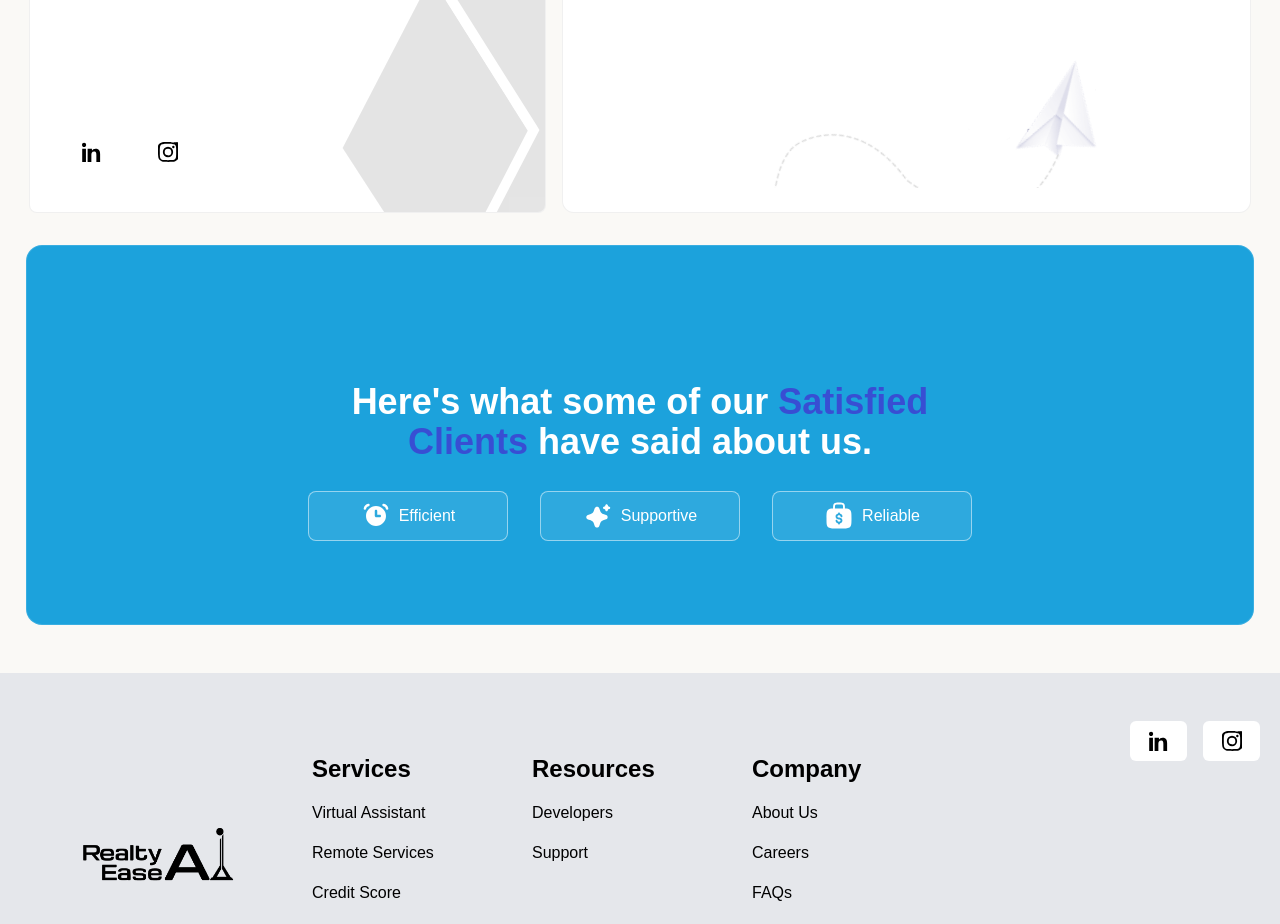
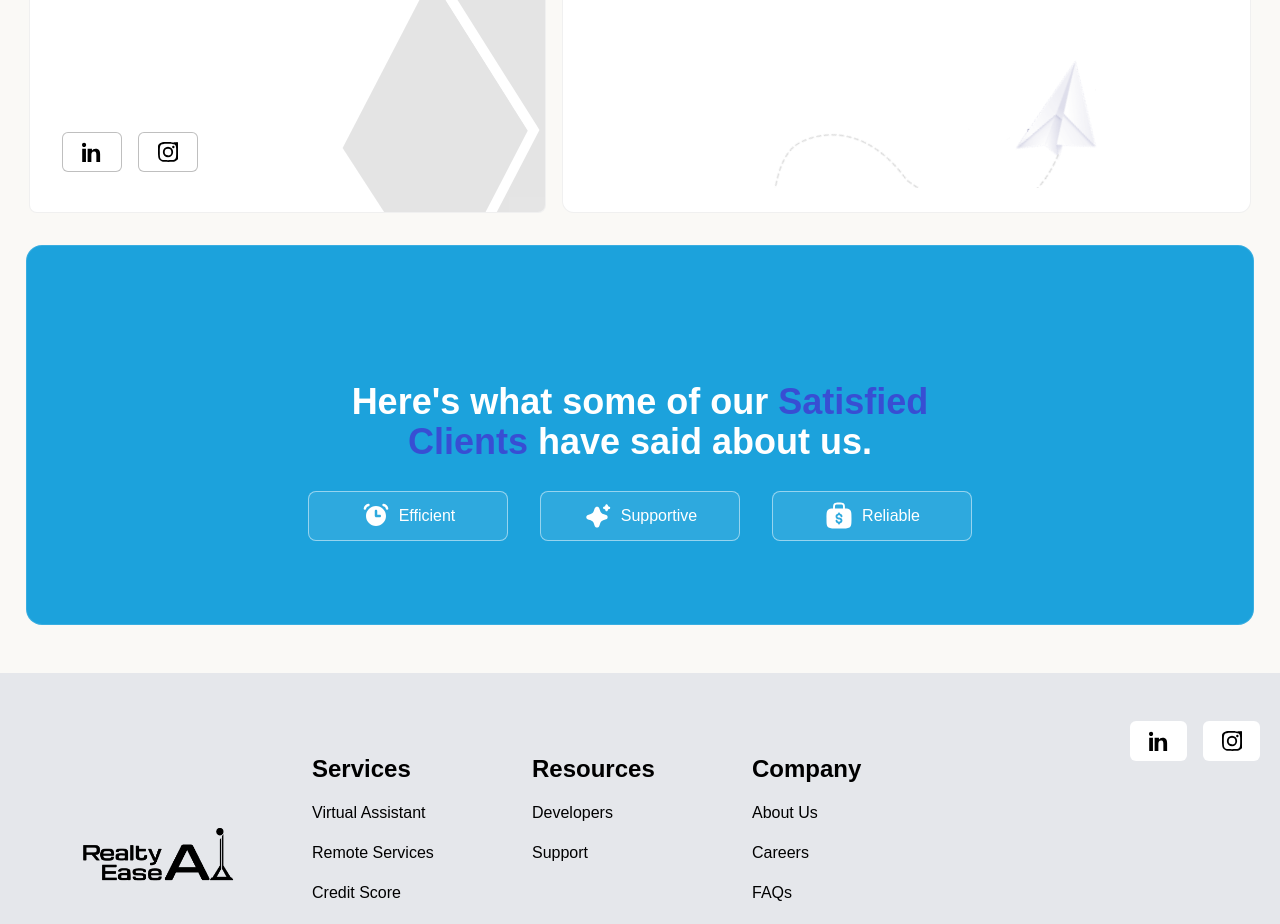
Before and after one commit to realtyeaseai/website, a Next.js app: page /contact in a window 1280 px wide. Shown: the part 820-1744 px from the top of the page. Built offline with nearby package versions, Linux system fonts and the light colour scheme; no server answers; the database is empty.

Commit message:
updated icons for contact page with border and hover effect

```diff
--- a/src/app/contact/page.tsx
+++ b/src/app/contact/page.tsx
@@ -69,7 +69,7 @@ export default function Contact() {
               href="https://www.linkedin.com"
               target="_blank"
               rel="noopener noreferrer"
-              className="w-[60px] h-[40px] flex items-center justify-center mr-4 bg-white rounded-md hover:bg-neutral-400 dark:hover:bg-[#ffffffc5] transition"
+              className="border border-[#00000040] w-[60px] h-[40px] flex items-center justify-center mr-4 bg-white rounded-md hover:bg-neutral-200 dark:hover:bg-[#ffffffd0] transition"
             >
               <svg
                 xmlns="http://www.w3.org/2000/svg"
@@ -86,7 +86,7 @@ export default function Contact() {
               href="https://www.instagram.com"
               target="_blank"
               rel="noopener noreferrer"
-              className="w-[60px] h-[40px] flex items-center justify-center bg-white rounded-md hover:bg-neutral-400 dark:hover:bg-[#ffffffc5] transition"
+              className="border border-[#00000040] w-[60px] h-[40px] flex items-center justify-center bg-white rounded-md hover:bg-neutral-200 dark:hover:bg-[#ffffffd0] transition"
             >
               <svg
                 xmlns="http://www.w3.org/2000/svg"
```
